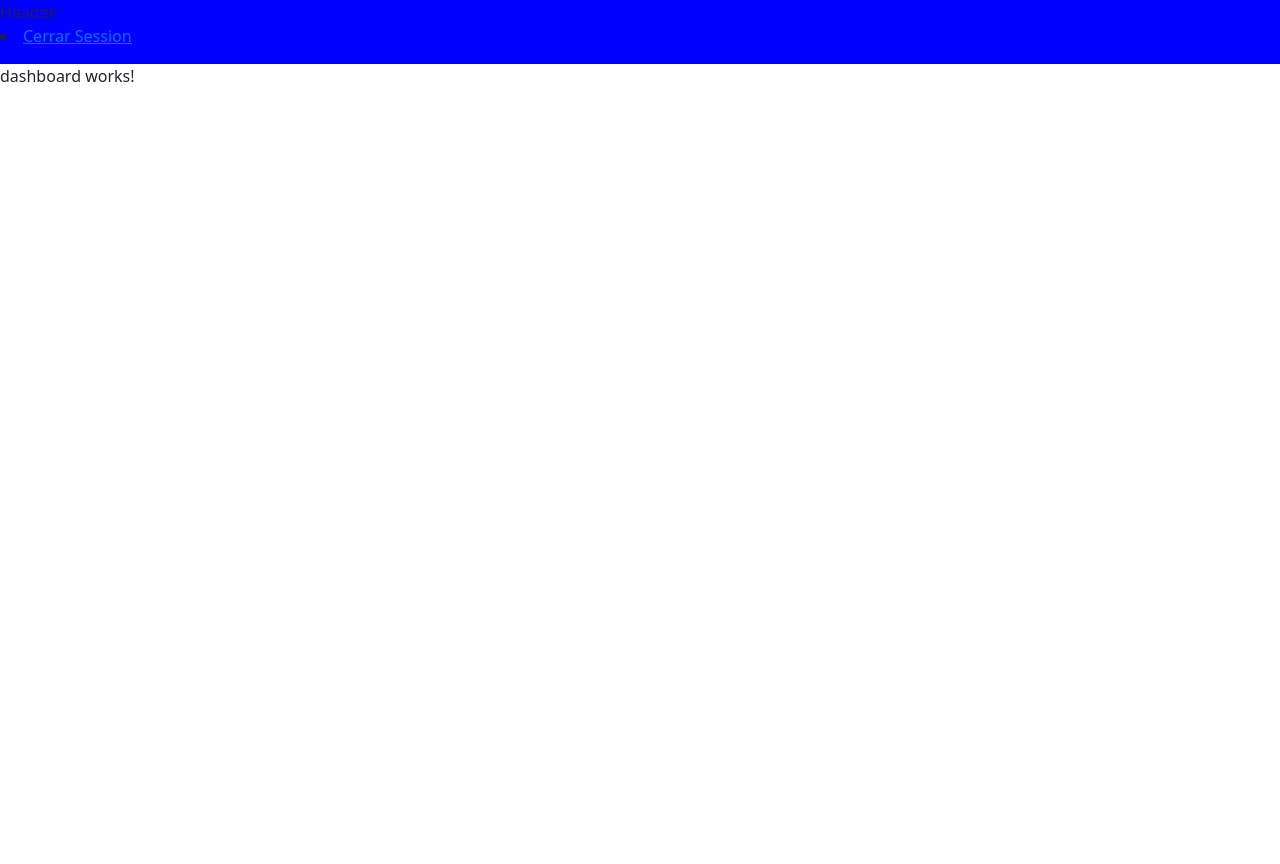
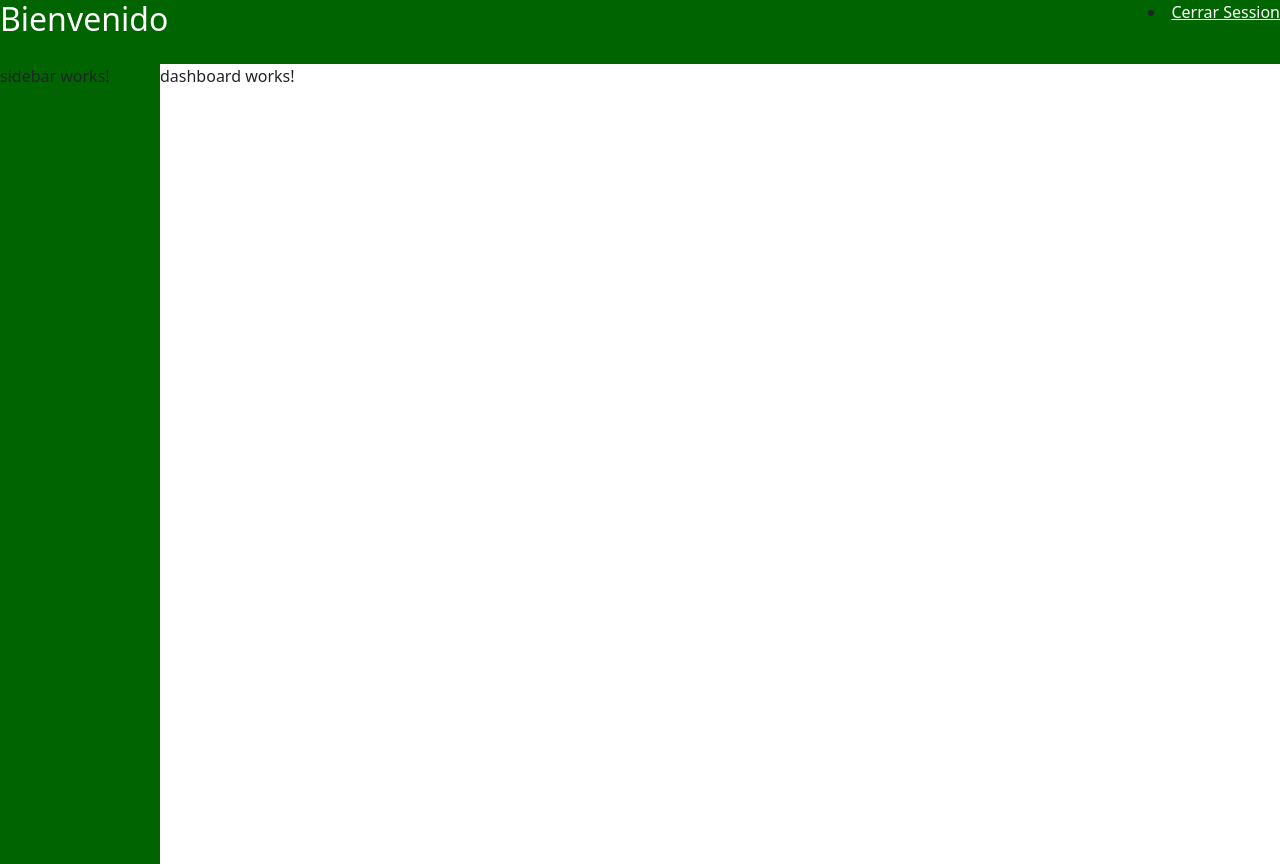
Before and after one commit to braianmanrique/pasaportes, an Angular app: page /dashboard in a window 1280 px wide. Before the commit the page ends 800 px from the top, so only its background shows below. Built offline with nearby package versions, Linux system fonts and the light colour scheme.

Commit message:
se agrega estructura del nav

```diff
--- a/src/app/pages/pages/pages.component.html
+++ b/src/app/pages/pages/pages.component.html
@@ -1,5 +1,7 @@
 <app-header></app-header>
 
-<div>
+
+<div class="main-page">
+    <app-sidebar></app-sidebar>
     <router-outlet></router-outlet>
 </div>
--- a/src/app/pages/pages/pages.component.scss
+++ b/src/app/pages/pages/pages.component.scss
@@ -0,0 +1,3 @@
+.main-page{
+    display: flex;
+}
--- a/src/app/shared/header/header.component.html
+++ b/src/app/shared/header/header.component.html
@@ -1,11 +1,13 @@
 <header class="main-header">
+    <div class="ctn-header">
+        <h2 class="title-header">
+            Bienvenido
+        </h2>
+        <li>
+            <a class="link-sign-out" routerLink="/login">
+                Cerrar Session
+            </a>
+        </li>
+    </div>
 
-    <span>
-        Header
-    </span>
-    <li>
-        <a routerLink="/login">
-            Cerrar Session
-        </a>
-    </li>
 </header>
--- a/src/app/shared/header/header.component.scss
+++ b/src/app/shared/header/header.component.scss
@@ -1,5 +1,18 @@
 .main-header{
     width: 100%;
     height: 4rem;
-    background-color: blue;
+    background-color: darkgreen;
 }
+.ctn-header{
+    display: flex;
+    justify-content: space-between;
+}
+
+.link-sign-out{
+    color: white;
+    text-decoration: underline;
+}
+
+.title-header{
+    color: white;
+}
--- a/src/app/shared/sidebar/sidebar.component.html
+++ b/src/app/shared/sidebar/sidebar.component.html
@@ -1 +1,3 @@
-<p>sidebar works!</p>
+<nav>
+    <p>sidebar works!</p>
+</nav>
--- a/src/app/shared/sidebar/sidebar.component.scss
+++ b/src/app/shared/sidebar/sidebar.component.scss
@@ -0,0 +1,5 @@
+nav{
+    width: 10rem;
+    background-color: darkgreen;
+    height: 100vh;
+}
```
